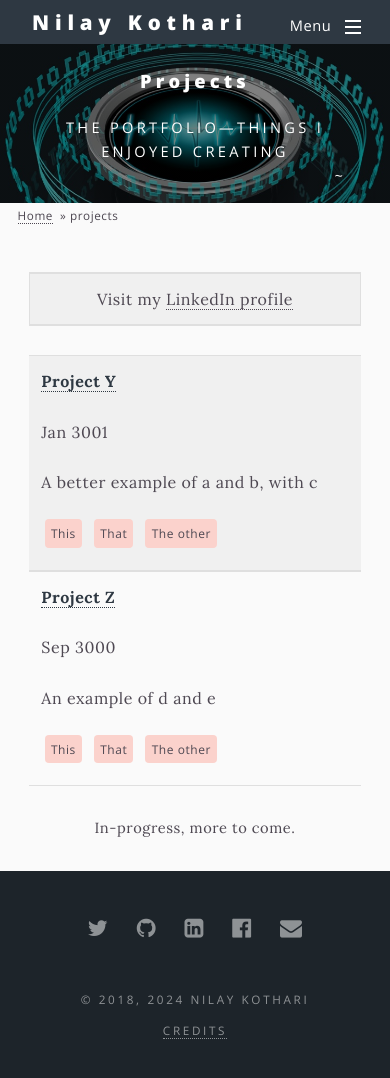
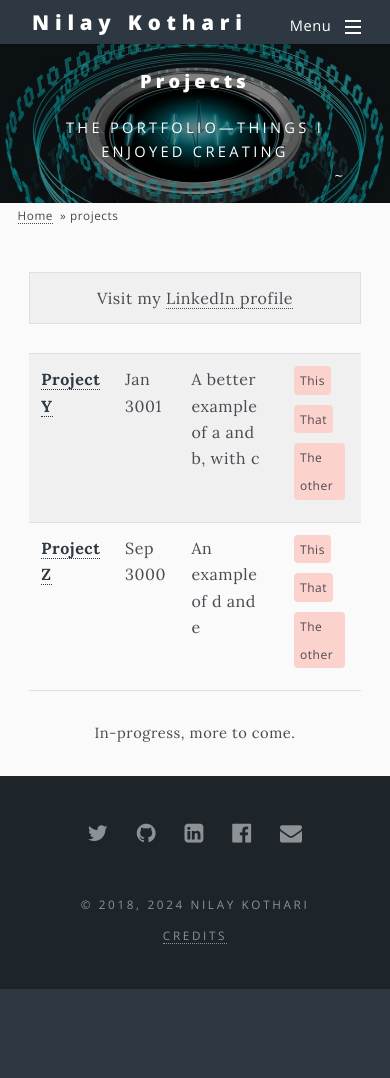
Before and after one commit to nilaymk/nilaymk.github.io, a Jekyll site: the page built from projects/projects.html, in a window 390 px wide and 1084 px high. Shown: the top 1078 px of the window. Built offline with Jekyll 4.4.1, drawn with Linux system fonts in a browser that asks for light colours.

Commit message:
add class for tables that scale responsively by width

```diff
--- a/css/main.scss
+++ b/css/main.scss
@@ -992,8 +992,21 @@ $baseurl: '{{ site.baseurl }}/images';
 				border-top: 0;
 			}
 		}
-	}
-
+
+		&.width-scaled {
+			margin-left: auto;
+			margin-right: auto;
+			td {
+				img { /*images are contained and scaled */
+					max-width: 100%;
+					max-height: 100%;
+					object-fit: contain;
+				}
+			}
+		}
+	}
+
+	:not(> .width-scaled) {
 		@include breakpoint(small) {
 		// from https://css-tricks.com/responsive-data-tables/
 			/* Force table to not be like tables anymore */
@@ -1013,6 +1026,7 @@ $baseurl: '{{ site.baseurl }}/images';
 				//border-bottom: 1px solid #eee;
 				position: relative;
 				padding-left: 50%;
+			}
 		}
 	}
 
```
Lines whose indentation alone changed are shown as unchanged.
